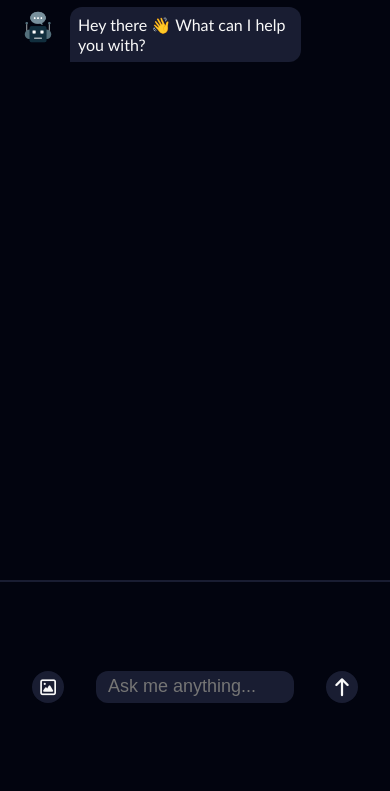
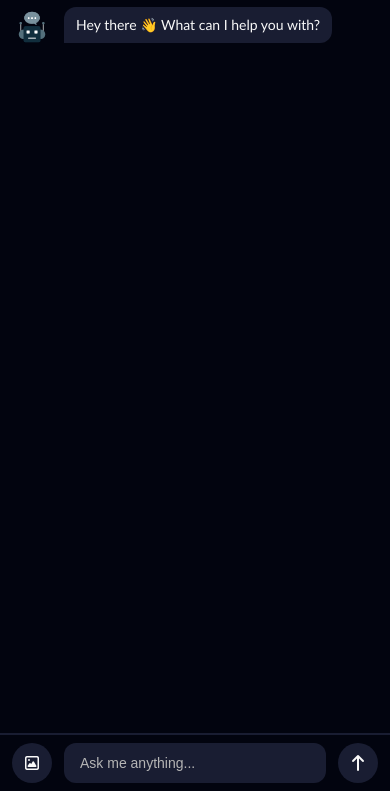
Before and after one commit to KushalDahal966/AI-Chat-Bot, a website built with Vite: page index.html in a window 390 px wide. Shown: the part 53-844 px from the top of the page. Built offline with nearby package versions, Linux system fonts and the light colour scheme; no server answers.

Commit message:
improved UX

```diff
--- a/src/style.css
+++ b/src/style.css
@@ -11,49 +11,52 @@
   --chat-box-color: #191d32;
 }
 
+html,
+body {
+  height: 100%;
+}
+
 body {
   height: 100dvh;
-  width: 100%;
   background-color: var(--primary-color);
   font-family: "Gill Sans", "Gill Sans MT", Calibri, "Trebuchet MS", sans-serif;
   display: flex;
   flex-direction: column;
+  overflow: hidden;
+}
+
+header {
+  flex-shrink: 0;
 }
 
 .heading-text {
+  height: 64px;
   color: var(--secondary-color);
-  height: 64px;
   font-size: 32px;
   font-weight: bold;
   display: flex;
   justify-content: center;
   align-items: center;
   border-bottom: 2px solid var(--chat-box-color);
-  flex-shrink: 0;
 }
 
 main {
   flex: 1;
-  overflow: hidden;
   display: flex;
   flex-direction: column;
   min-height: 0;
 }
 
 .chat-section-container {
-  height: 70dvh;
-  width: 100%;
-  padding: 32px;
-  overflow: hidden;
-  flex-shrink: 0;
+  flex: 1;
   overflow-y: auto;
+  padding: 24px 32px;
 }
 
 .chat-section {
   display: flex;
   flex-direction: column;
   gap: 16px;
-  height: 100%;
   padding-bottom: 16px;
 }
 
@@ -69,65 +72,74 @@ main {
   align-self: flex-start;
 }
 
-.ai-image {
-  width: 40px;
-  height: 40px;
-}
-
-.ai-chat-text {
-  background-color: var(--chat-box-color);
-  color: var(--text-color);
-  padding: 12px 16px;
-  border-radius: 12px 12px 12px 0;
-}
-
 .user-chat-section {
   align-self: flex-end;
   flex-direction: row-reverse;
 }
 
+.ai-image,
 .user-image {
   width: 40px;
   height: 40px;
+  flex-shrink: 0;
 }
 
+.ai-chat-text,
 .user-chat-text {
   background-color: var(--chat-box-color);
   color: var(--text-color);
   padding: 12px 16px;
+  font-size: 16px;
+  line-height: 1.4;
+  word-wrap: break-word;
+}
+
+.ai-chat-text {
+  border-radius: 12px 12px 12px 0;
+}
+
+.user-chat-text {
   border-radius: 12px 12px 0 12px;
 }
 
+footer {
+  flex-shrink: 0;
+  position: sticky;
+  bottom: 0;
+  background-color: var(--primary-color);
+  border-top: 2px solid var(--chat-box-color);
+}
+
 .prompt-section-container {
-  margin-top: 5dvh;
   width: 100%;
-  border-top: 2px solid var(--chat-box-color);
-  height: 25dvh;
-  display: flex;
-  align-items: center;
 }
 
 .prompt-section {
-  width: 100%;
-  padding: 0 32px;
+  padding: 12px 24px;
   display: grid;
   grid-template-columns: auto 1fr auto;
+  gap: 24px;
   align-items: center;
-  gap: 32px;
 }
 
 .user-input-image,
 .send-button {
-  height: 64px;
-  width: 64px;
+  height: 56px;
+  width: 56px;
   border-radius: 50%;
   background-color: var(--chat-box-color);
+  color: var(--text-color);
   display: flex;
   justify-content: center;
   align-items: center;
-  color: var(--text-color);
   font-size: 18px;
   cursor: pointer;
+  user-select: none;
+}
+
+.user-input-image:active,
+.send-button:active {
+  transform: scale(0.92);
 }
 
 #input-image {
@@ -135,39 +147,60 @@ main {
 }
 
 #input-text {
+  height: 56px;
   width: 100%;
-  height: 64px;
-  background-color: var(--chat-box-color);
+  border-radius: 12px;
   border: none;
   outline: none;
-  border-radius: 12px;
-  padding: 12px;
-  font-size: 18px;
+  background-color: var(--chat-box-color);
   color: var(--text-color);
+  padding: 12px 16px;
+  font-size: 16px;
 }
 
-@media (width <= 480px) {
+#input-text::placeholder {
+  color: #b5b5b5;
+}
+
+#input-text:focus {
+  outline: 2px solid var(--secondary-color);
+}
+
+@media (max-width: 480px) {
   .heading-text {
-    font-size: 24px;
-    height: 42px;
+    font-size: 22px;
+    height: 48px;
   }
 
   .chat-section-container {
-    padding: 18px;
+    padding: 12px;
+  }
+
+  .ai-chat-section,
+  .user-chat-section {
+    max-width: 90%;
   }
 
   .ai-chat-text,
   .user-chat-text {
-    padding: 8px;
+    font-size: 14px;
+    padding: 8px 12px;
+  }
+
+  .prompt-section {
+    padding: 8px 12px;
+    gap: 12px;
   }
 
   .user-input-image,
   .send-button {
-    height: 32px;
-    width: 32px;
+    height: 40px;
+    width: 40px;
+    font-size: 16px;
   }
 
   #input-text {
-    height: 32px;
+    height: 40px;
+    font-size: 14px;
   }
 }
```
